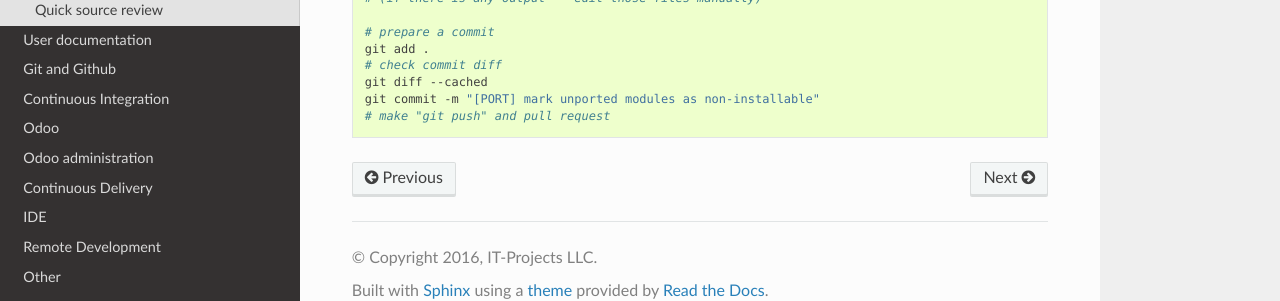
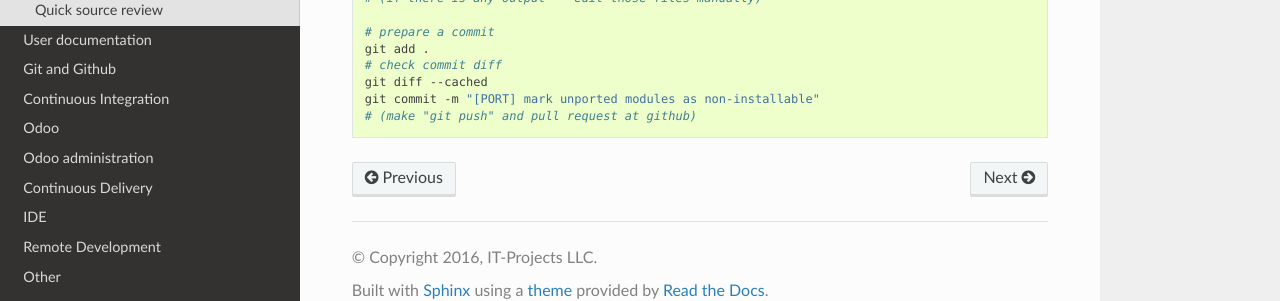
Before and after one commit to itpp-labs/odoo-development, a Sphinx documentation site: the page built from docs/migration/helpers.rst, in a window 1280 px wide. Shown: the part 373-674 px from the top of the page. Built offline with Sphinx 7.4.7 and the Read the Docs theme 2.0.0, drawn with Linux system fonts in a browser that asks for light colours; pages that are not in the unit, such as notebooks, are missing from menus.

Commit message:
Update helpers.rst

```diff
--- a/docs/migration/helpers.rst
+++ b/docs/migration/helpers.rst
@@ -22,4 +22,4 @@ Switching off unported modules
     # check commit diff
     git diff --cached
     git commit -m "[PORT] mark unported modules as non-installable"
-    # make "git push" and pull request
+    # (make "git push" and pull request at github)
```
